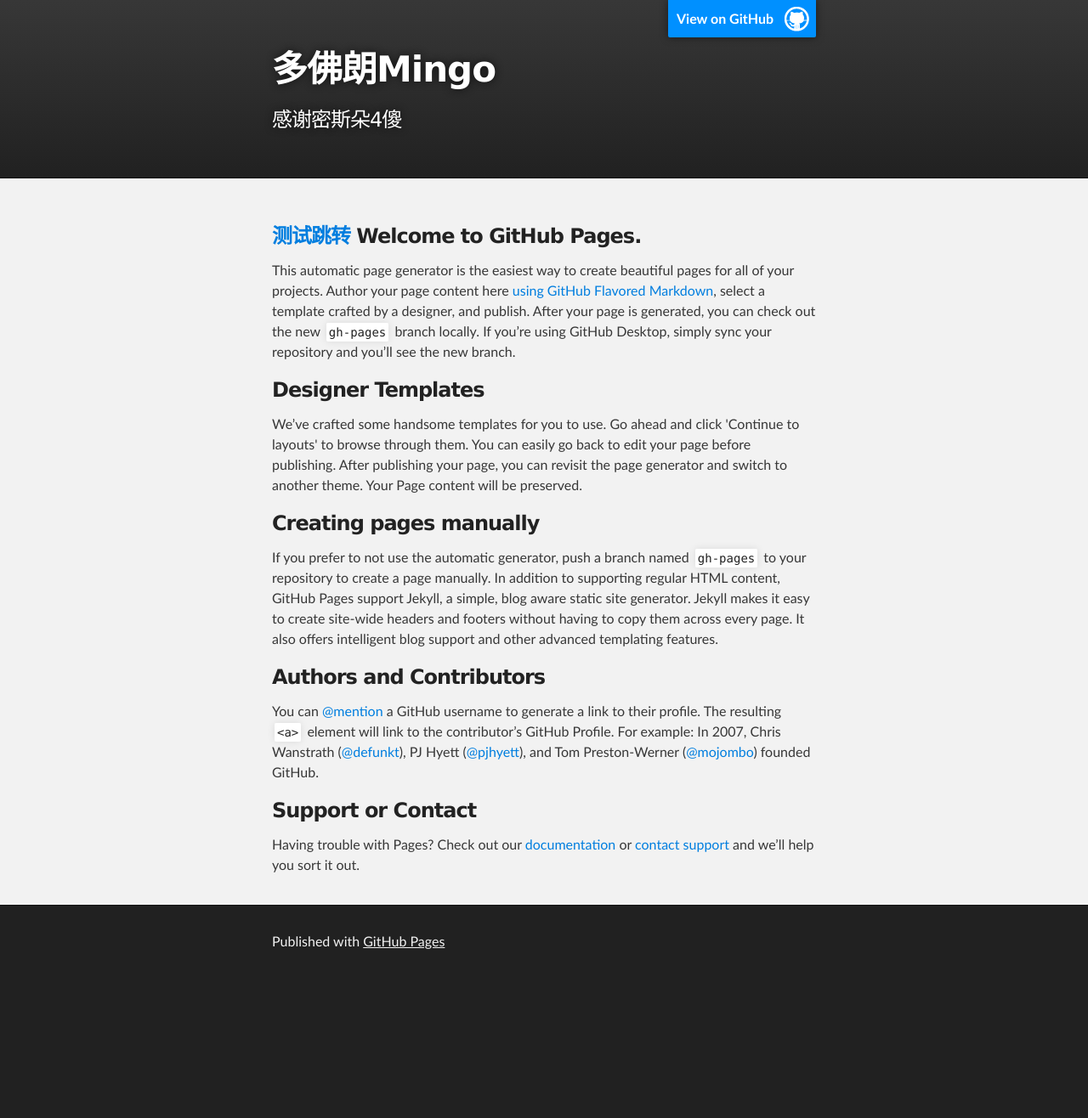
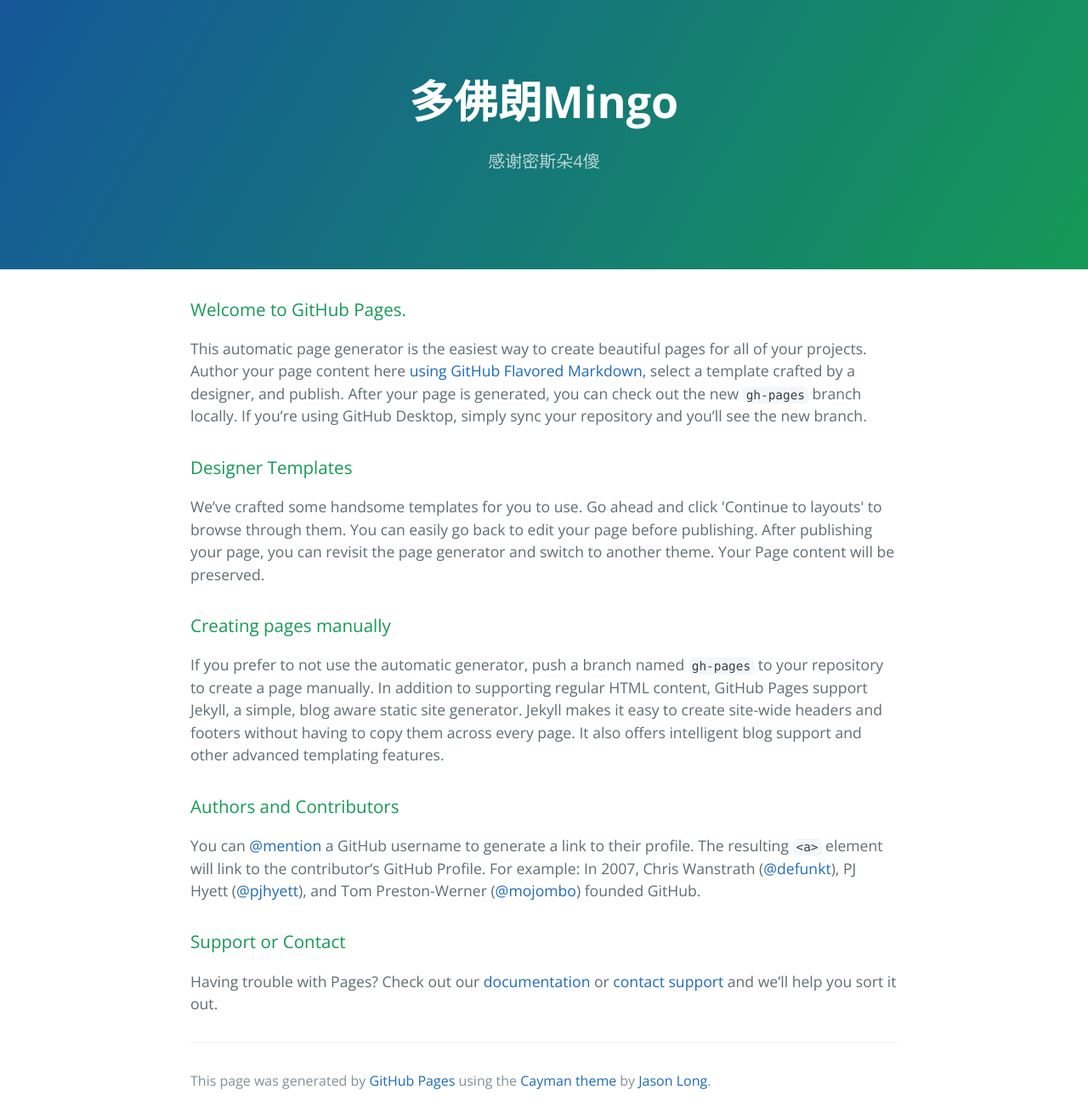
Before and after one commit to liu2080019/mingo.github.io, a Jekyll site: the page index.html, which Jekyll copies as it is, in a window 1280 px wide. Shown: the whole page at 85% size. Built offline with Jekyll 4.4.1, drawn with Linux system fonts in a browser that asks for light colours; before the commit the page ends 1155 px from its top, so only the background shows below that.

Commit message:
Replace master branch with page content via GitHub

```diff
--- a/index.html
+++ b/index.html
@@ -1,34 +1,22 @@
 <!DOCTYPE html>
-<html>
+<html lang="en-us">
+  <head>
+    <meta charset="UTF-8">
+    <title>多佛朗Mingo by liu2080019</title>
+    <meta name="viewport" content="width=device-width, initial-scale=1">
+    <link rel="stylesheet" type="text/css" href="stylesheets/normalize.css" media="screen">
+    <link href='https://fonts.googleapis.com/css?family=Open+Sans:400,700' rel='stylesheet' type='text/css'>
+    <link rel="stylesheet" type="text/css" href="stylesheets/stylesheet.css" media="screen">
+    <link rel="stylesheet" type="text/css" href="stylesheets/github-light.css" media="screen">
+  </head>
+  <body>
+    <section class="page-header">
+      <h1 class="project-name">多佛朗Mingo</h1>
+      <h2 class="project-tagline">感谢密斯朵4傻</h2>
+    </section>
 
-  <head>
-    <meta charset='utf-8'>
-    <meta http-equiv="X-UA-Compatible" content="chrome=1">
-    <meta name="description" content="多佛朗Mingo : 感谢密斯朵4傻">
-
-    <link rel="stylesheet" type="text/css" media="screen" href="stylesheets/stylesheet.css">
-
-    <title>多佛朗Mingo</title>
-  </head>
-
-  <body>
-
-    <!-- HEADER -->
-    <div id="header_wrap" class="outer">
-        <header class="inner">
-          <a id="forkme_banner" href="https://github.com/liu2080019">View on GitHub</a>
-
-          <h1 id="project_title">多佛朗Mingo</h1>
-          <h2 id="project_tagline">感谢密斯朵4傻</h2>
-
-        </header>
-    </div>
-
-    <!-- MAIN CONTENT -->
-    <div id="main_content_wrap" class="outer">
-      <section id="main_content" class="inner">
-        <h3>
-        <a href="Interview.html">测试跳转</a>
+    <section class="main-content">
+      <h3>
 <a id="welcome-to-github-pages" class="anchor" href="#welcome-to-github-pages" aria-hidden="true"><span aria-hidden="true" class="octicon octicon-link"></span></a>Welcome to GitHub Pages.</h3>
 
 <p>This automatic page generator is the easiest way to create beautiful pages for all of your projects. Author your page content here <a href="https://guides.github.com/features/mastering-markdown/">using GitHub Flavored Markdown</a>, select a template crafted by a designer, and publish. After your page is generated, you can check out the new <code>gh-pages</code> branch locally. If you’re using GitHub Desktop, simply sync your repository and you’ll see the new branch.</p>
@@ -52,16 +40,13 @@
 <a id="support-or-contact" class="anchor" href="#support-or-contact" aria-hidden="true"><span aria-hidden="true" class="octicon octicon-link"></span></a>Support or Contact</h3>
 
 <p>Having trouble with Pages? Check out our <a href="https://help.github.com/pages">documentation</a> or <a href="https://github.com/contact">contact support</a> and we’ll help you sort it out.</p>
-      </section>
-    </div>
 
-    <!-- FOOTER  -->
-    <div id="footer_wrap" class="outer">
-      <footer class="inner">
-        <p>Published with <a href="https://pages.github.com">GitHub Pages</a></p>
+      <footer class="site-footer">
+
+        <span class="site-footer-credits">This page was generated by <a href="https://pages.github.com">GitHub Pages</a> using the <a href="https://github.com/jasonlong/cayman-theme">Cayman theme</a> by <a href="https://twitter.com/jasonlong">Jason Long</a>.</span>
       </footer>
-    </div>
 
+    </section>
 
 
   </body>
--- a/stylesheets/stylesheet.css
+++ b/stylesheets/stylesheet.css
@@ -1,425 +1,245 @@
-/*******************************************************************************
-Slate Theme for GitHub Pages
-by Jason Costello, @jsncostello
-*******************************************************************************/
-
-@import url(github-light.css);
-
-/*******************************************************************************
-MeyerWeb Reset
-*******************************************************************************/
-
-html, body, div, span, applet, object, iframe,
-h1, h2, h3, h4, h5, h6, p, blockquote, pre,
-a, abbr, acronym, address, big, cite, code,
-del, dfn, em, img, ins, kbd, q, s, samp,
-small, strike, strong, sub, sup, tt, var,
-b, u, i, center,
-dl, dt, dd, ol, ul, li,
-fieldset, form, label, legend,
-table, caption, tbody, tfoot, thead, tr, th, td,
-article, aside, canvas, details, embed,
-figure, figcaption, footer, header, hgroup,
-menu, nav, output, ruby, section, summary,
-time, mark, audio, video {
-  margin: 0;
-  padding: 0;
-  border: 0;
-  font: inherit;
-  vertical-align: baseline;
-}
-
-/* HTML5 display-role reset for older browsers */
-article, aside, details, figcaption, figure,
-footer, header, hgroup, menu, nav, section {
-  display: block;
-}
-
-ol, ul {
-  list-style: none;
-}
-
-table {
-  border-collapse: collapse;
-  border-spacing: 0;
-}
-
-/*******************************************************************************
-Theme Styles
-*******************************************************************************/
+* {
+  box-sizing: border-box; }
 
 body {
-  box-sizing: border-box;
-  color:#373737;
-  background: #212121;
+  padding: 0;
+  margin: 0;
+  font-family: "Open Sans", "Helvetica Neue", Helvetica, Arial, sans-serif;
   font-size: 16px;
-  font-family: 'Myriad Pro', Calibri, Helvetica, Arial, sans-serif;
   line-height: 1.5;
-  -webkit-font-smoothing: antialiased;
-}
-
-h1, h2, h3, h4, h5, h6 {
-  margin: 10px 0;
-  font-weight: 700;
-  color:#222222;
-  font-family: 'Lucida Grande', 'Calibri', Helvetica, Arial, sans-serif;
-  letter-spacing: -1px;
-}
-
-h1 {
-  font-size: 36px;
-  font-weight: 700;
-}
-
-h2 {
-  padding-bottom: 10px;
-  font-size: 32px;
-  background: url('../images/bg_hr.png') repeat-x bottom;
-}
-
-h3 {
-  font-size: 24px;
-}
-
-h4 {
-  font-size: 21px;
-}
-
-h5 {
-  font-size: 18px;
-}
-
-h6 {
-  font-size: 16px;
-}
-
-p {
-  margin: 10px 0 15px 0;
-}
-
-footer p {
-  color: #f2f2f2;
-}
+  color: #606c71; }
 
 a {
+  color: #1e6bb8;
+  text-decoration: none; }
+  a:hover {
+    text-decoration: underline; }
+
+.btn {
+  display: inline-block;
+  margin-bottom: 1rem;
+  color: rgba(255, 255, 255, 0.7);
+  background-color: rgba(255, 255, 255, 0.08);
+  border-color: rgba(255, 255, 255, 0.2);
+  border-style: solid;
+  border-width: 1px;
+  border-radius: 0.3rem;
+  transition: color 0.2s, background-color 0.2s, border-color 0.2s; }
+  .btn + .btn {
+    margin-left: 1rem; }
+
+.btn:hover {
+  color: rgba(255, 255, 255, 0.8);
   text-decoration: none;
-  color: #007edf;
-  text-shadow: none;
+  background-color: rgba(255, 255, 255, 0.2);
+  border-color: rgba(255, 255, 255, 0.3); }
 
-  transition: color 0.5s ease;
-  transition: text-shadow 0.5s ease;
-  -webkit-transition: color 0.5s ease;
-  -webkit-transition: text-shadow 0.5s ease;
-  -moz-transition: color 0.5s ease;
-  -moz-transition: text-shadow 0.5s ease;
-  -o-transition: color 0.5s ease;
-  -o-transition: text-shadow 0.5s ease;
-  -ms-transition: color 0.5s ease;
-  -ms-transition: text-shadow 0.5s ease;
-}
+@media screen and (min-width: 64em) {
+  .btn {
+    padding: 0.75rem 1rem; } }
 
-a:hover, a:focus {text-decoration: underline;}
+@media screen and (min-width: 42em) and (max-width: 64em) {
+  .btn {
+    padding: 0.6rem 0.9rem;
+    font-size: 0.9rem; } }
 
-footer a {
-  color: #F2F2F2;
-  text-decoration: underline;
-}
+@media screen and (max-width: 42em) {
+  .btn {
+    display: block;
+    width: 100%;
+    padding: 0.75rem;
+    font-size: 0.9rem; }
+    .btn + .btn {
+      margin-top: 1rem;
+      margin-left: 0; } }
 
-em {
-  font-style: italic;
-}
+.page-header {
+  color: #fff;
+  text-align: center;
+  background-color: #159957;
+  background-image: linear-gradient(120deg, #155799, #159957); }
 
-strong {
-  font-weight: bold;
-}
+@media screen and (min-width: 64em) {
+  .page-header {
+    padding: 5rem 6rem; } }
 
-img {
-  position: relative;
-  margin: 0 auto;
-  max-width: 739px;
-  padding: 5px;
-  margin: 10px 0 10px 0;
-  border: 1px solid #ebebeb;
+@media screen and (min-width: 42em) and (max-width: 64em) {
+  .page-header {
+    padding: 3rem 4rem; } }
 
-  box-shadow: 0 0 5px #ebebeb;
-  -webkit-box-shadow: 0 0 5px #ebebeb;
-  -moz-box-shadow: 0 0 5px #ebebeb;
-  -o-box-shadow: 0 0 5px #ebebeb;
-  -ms-box-shadow: 0 0 5px #ebebeb;
-}
+@media screen and (max-width: 42em) {
+  .page-header {
+    padding: 2rem 1rem; } }
 
-p img {
+.project-name {
+  margin-top: 0;
+  margin-bottom: 0.1rem; }
+
+@media screen and (min-width: 64em) {
+  .project-name {
+    font-size: 3.25rem; } }
+
+@media screen and (min-width: 42em) and (max-width: 64em) {
+  .project-name {
+    font-size: 2.25rem; } }
+
+@media screen and (max-width: 42em) {
+  .project-name {
+    font-size: 1.75rem; } }
+
+.project-tagline {
+  margin-bottom: 2rem;
+  font-weight: normal;
+  opacity: 0.7; }
+
+@media screen and (min-width: 64em) {
+  .project-tagline {
+    font-size: 1.25rem; } }
+
+@media screen and (min-width: 42em) and (max-width: 64em) {
+  .project-tagline {
+    font-size: 1.15rem; } }
+
+@media screen and (max-width: 42em) {
+  .project-tagline {
+    font-size: 1rem; } }
+
+.main-content :first-child {
+  margin-top: 0; }
+.main-content img {
+  max-width: 100%; }
+.main-content h1, .main-content h2, .main-content h3, .main-content h4, .main-content h5, .main-content h6 {
+  margin-top: 2rem;
+  margin-bottom: 1rem;
+  font-weight: normal;
+  color: #159957; }
+.main-content p {
+  margin-bottom: 1em; }
+.main-content code {
+  padding: 2px 4px;
+  font-family: Consolas, "Liberation Mono", Menlo, Courier, monospace;
+  font-size: 0.9rem;
+  color: #383e41;
+  background-color: #f3f6fa;
+  border-radius: 0.3rem; }
+.main-content pre {
+  padding: 0.8rem;
+  margin-top: 0;
+  margin-bottom: 1rem;
+  font: 1rem Consolas, "Liberation Mono", Menlo, Courier, monospace;
+  color: #567482;
+  word-wrap: normal;
+  background-color: #f3f6fa;
+  border: solid 1px #dce6f0;
+  border-radius: 0.3rem; }
+  .main-content pre > code {
+    padding: 0;
+    margin: 0;
+    font-size: 0.9rem;
+    color: #567482;
+    word-break: normal;
+    white-space: pre;
+    background: transparent;
+    border: 0; }
+.main-content .highlight {
+  margin-bottom: 1rem; }
+  .main-content .highlight pre {
+    margin-bottom: 0;
+    word-break: normal; }
+.main-content .highlight pre, .main-content pre {
+  padding: 0.8rem;
+  overflow: auto;
+  font-size: 0.9rem;
+  line-height: 1.45;
+  border-radius: 0.3rem; }
+.main-content pre code, .main-content pre tt {
   display: inline;
+  max-width: initial;
+  padding: 0;
   margin: 0;
+  overflow: initial;
+  line-height: inherit;
+  word-wrap: normal;
+  background-color: transparent;
+  border: 0; }
+  .main-content pre code:before, .main-content pre code:after, .main-content pre tt:before, .main-content pre tt:after {
+    content: normal; }
+.main-content ul, .main-content ol {
+  margin-top: 0; }
+.main-content blockquote {
+  padding: 0 1rem;
+  margin-left: 0;
+  color: #819198;
+  border-left: 0.3rem solid #dce6f0; }
+  .main-content blockquote > :first-child {
+    margin-top: 0; }
+  .main-content blockquote > :last-child {
+    margin-bottom: 0; }
+.main-content table {
+  display: block;
+  width: 100%;
+  overflow: auto;
+  word-break: normal;
+  word-break: keep-all; }
+  .main-content table th {
+    font-weight: bold; }
+  .main-content table th, .main-content table td {
+    padding: 0.5rem 1rem;
+    border: 1px solid #e9ebec; }
+.main-content dl {
+  padding: 0; }
+  .main-content dl dt {
+    padding: 0;
+    margin-top: 1rem;
+    font-size: 1rem;
+    font-weight: bold; }
+  .main-content dl dd {
+    padding: 0;
+    margin-bottom: 1rem; }
+.main-content hr {
+  height: 2px;
   padding: 0;
-  vertical-align: middle;
-  text-align: center;
-  border: none;
-}
+  margin: 1rem 0;
+  background-color: #eff0f1;
+  border: 0; }
 
-pre, code {
-  width: 100%;
-  color: #222;
-  background-color: #fff;
+@media screen and (min-width: 64em) {
+  .main-content {
+    max-width: 64rem;
+    padding: 2rem 6rem;
+    margin: 0 auto;
+    font-size: 1.1rem; } }
 
-  font-family: Monaco, "Bitstream Vera Sans Mono", "Lucida Console", Terminal, monospace;
-  font-size: 14px;
+@media screen and (min-width: 42em) and (max-width: 64em) {
+  .main-content {
+    padding: 2rem 4rem;
+    font-size: 1.1rem; } }
 
-  border-radius: 2px;
-  -moz-border-radius: 2px;
-  -webkit-border-radius: 2px;
-}
+@media screen and (max-width: 42em) {
+  .main-content {
+    padding: 2rem 1rem;
+    font-size: 1rem; } }
 
-pre {
-  width: 100%;
-  padding: 10px;
-  box-shadow: 0 0 10px rgba(0,0,0,.1);
-  overflow: auto;
-}
+.site-footer {
+  padding-top: 2rem;
+  margin-top: 2rem;
+  border-top: solid 1px #eff0f1; }
 
-code {
-  padding: 3px;
-  margin: 0 3px;
-  box-shadow: 0 0 10px rgba(0,0,0,.1);
-}
+.site-footer-owner {
+  display: block;
+  font-weight: bold; }
 
-pre code {
-  display: block;
-  box-shadow: none;
-}
+.site-footer-credits {
+  color: #819198; }
 
-blockquote {
-  color: #666;
-  margin-bottom: 20px;
-  padding: 0 0 0 20px;
-  border-left: 3px solid #bbb;
-}
+@media screen and (min-width: 64em) {
+  .site-footer {
+    font-size: 1rem; } }
 
+@media screen and (min-width: 42em) and (max-width: 64em) {
+  .site-footer {
+    font-size: 1rem; } }
 
-ul, ol, dl {
-  margin-bottom: 15px
-}
-
-ul {
-  list-style-position: inside;
-  list-style: disc;
-  padding-left: 20px;
-}
-
-ol {
-  list-style-position: inside;
-  list-style: decimal;
-  padding-left: 20px;
-}
-
-dl dt {
-  font-weight: bold;
-}
-
-dl dd {
-  padding-left: 20px;
-  font-style: italic;
-}
-
-dl p {
-  padding-left: 20px;
-  font-style: italic;
-}
-
-hr {
-  height: 1px;
-  margin-bottom: 5px;
-  border: none;
-  background: url('../images/bg_hr.png') repeat-x center;
-}
-
-table {
-  border: 1px solid #373737;
-  margin-bottom: 20px;
-  text-align: left;
- }
-
-th {
-  font-family: 'Lucida Grande', 'Helvetica Neue', Helvetica, Arial, sans-serif;
-  padding: 10px;
-  background: #373737;
-  color: #fff;
- }
-
-td {
-  padding: 10px;
-  border: 1px solid #373737;
- }
-
-form {
-  background: #f2f2f2;
-  padding: 20px;
-}
-
-/*******************************************************************************
-Full-Width Styles
-*******************************************************************************/
-
-.outer {
-  width: 100%;
-}
-
-.inner {
-  position: relative;
-  max-width: 640px;
-  padding: 20px 10px;
-  margin: 0 auto;
-}
-
-#forkme_banner {
-  display: block;
-  position: absolute;
-  top:0;
-  right: 10px;
-  z-index: 10;
-  padding: 10px 50px 10px 10px;
-  color: #fff;
-  background: url('../images/blacktocat.png') #0090ff no-repeat 95% 50%;
-  font-weight: 700;
-  box-shadow: 0 0 10px rgba(0,0,0,.5);
-  border-bottom-left-radius: 2px;
-  border-bottom-right-radius: 2px;
-}
-
-#header_wrap {
-  background: #212121;
-  background: -moz-linear-gradient(top, #373737, #212121);
-  background: -webkit-linear-gradient(top, #373737, #212121);
-  background: -ms-linear-gradient(top, #373737, #212121);
-  background: -o-linear-gradient(top, #373737, #212121);
-  background: linear-gradient(top, #373737, #212121);
-}
-
-#header_wrap .inner {
-  padding: 50px 10px 30px 10px;
-}
-
-#project_title {
-  margin: 0;
-  color: #fff;
-  font-size: 42px;
-  font-weight: 700;
-  text-shadow: #111 0px 0px 10px;
-}
-
-#project_tagline {
-  color: #fff;
-  font-size: 24px;
-  font-weight: 300;
-  background: none;
-  text-shadow: #111 0px 0px 10px;
-}
-
-#downloads {
-  position: absolute;
-  width: 210px;
-  z-index: 10;
-  bottom: -40px;
-  right: 0;
-  height: 70px;
-  background: url('../images/icon_download.png') no-repeat 0% 90%;
-}
-
-.zip_download_link {
-  display: block;
-  float: right;
-  width: 90px;
-  height:70px;
-  text-indent: -5000px;
-  overflow: hidden;
-  background: url(../images/sprite_download.png) no-repeat bottom left;
-}
-
-.tar_download_link {
-  display: block;
-  float: right;
-  width: 90px;
-  height:70px;
-  text-indent: -5000px;
-  overflow: hidden;
-  background: url(../images/sprite_download.png) no-repeat bottom right;
-  margin-left: 10px;
-}
-
-.zip_download_link:hover {
-  background: url(../images/sprite_download.png) no-repeat top left;
-}
-
-.tar_download_link:hover {
-  background: url(../images/sprite_download.png) no-repeat top right;
-}
-
-#main_content_wrap {
-  background: #f2f2f2;
-  border-top: 1px solid #111;
-  border-bottom: 1px solid #111;
-}
-
-#main_content {
-  padding-top: 40px;
-}
-
-#footer_wrap {
-  background: #212121;
-}
-
-
-
-/*******************************************************************************
-Small Device Styles
-*******************************************************************************/
-
-@media screen and (max-width: 480px) {
-  body {
-    font-size:14px;
-  }
-
-  #downloads {
-    display: none;
-  }
-
-  .inner {
-    min-width: 320px;
-    max-width: 480px;
-  }
-
-  #project_title {
-  font-size: 32px;
-  }
-
-  h1 {
-    font-size: 28px;
-  }
-
-  h2 {
-    font-size: 24px;
-  }
-
-  h3 {
-    font-size: 21px;
-  }
-
-  h4 {
-    font-size: 18px;
-  }
-
-  h5 {
-    font-size: 14px;
-  }
-
-  h6 {
-    font-size: 12px;
-  }
-
-  code, pre {
-    min-width: 320px;
-    max-width: 480px;
-    font-size: 11px;
-  }
-
-}
+@media screen and (max-width: 42em) {
+  .site-footer {
+    font-size: 0.9rem; } }
```
Also changed, not shown: params.json (+1 -1 lines).
